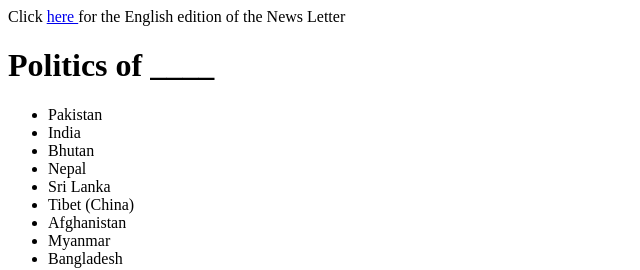
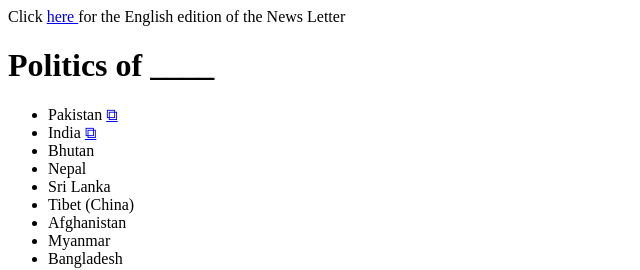
Before and after one commit to AAR2020advik/SAPNA, a plain HTML site: page englishindex.html in a window 1280 px wide. Shown: the top 270 px of the page, 0-640 px from the left. Drawn offline with Linux system fonts and the light colour scheme.

Commit message:
Update englishindex.html

```diff
--- a/englishindex.html
+++ b/englishindex.html
@@ -2,8 +2,8 @@
 <p> Click <a href="englishnewsletter.html">here </a>for the English edition of the News Letter</p>
 <h1> Politics of ____ </h1>
 <ul>
-  <li> Pakistan </li>
-  <li> India </li>
+  <li> Pakistan <a href="PPEnglish"> &#10697; </a> </li>
+  <li> India <a href="IPEnglish"> &#10697; </a> </li>
   <li> Bhutan </li>
   <li> Nepal </li>
   <li> Sri Lanka </li>
```
